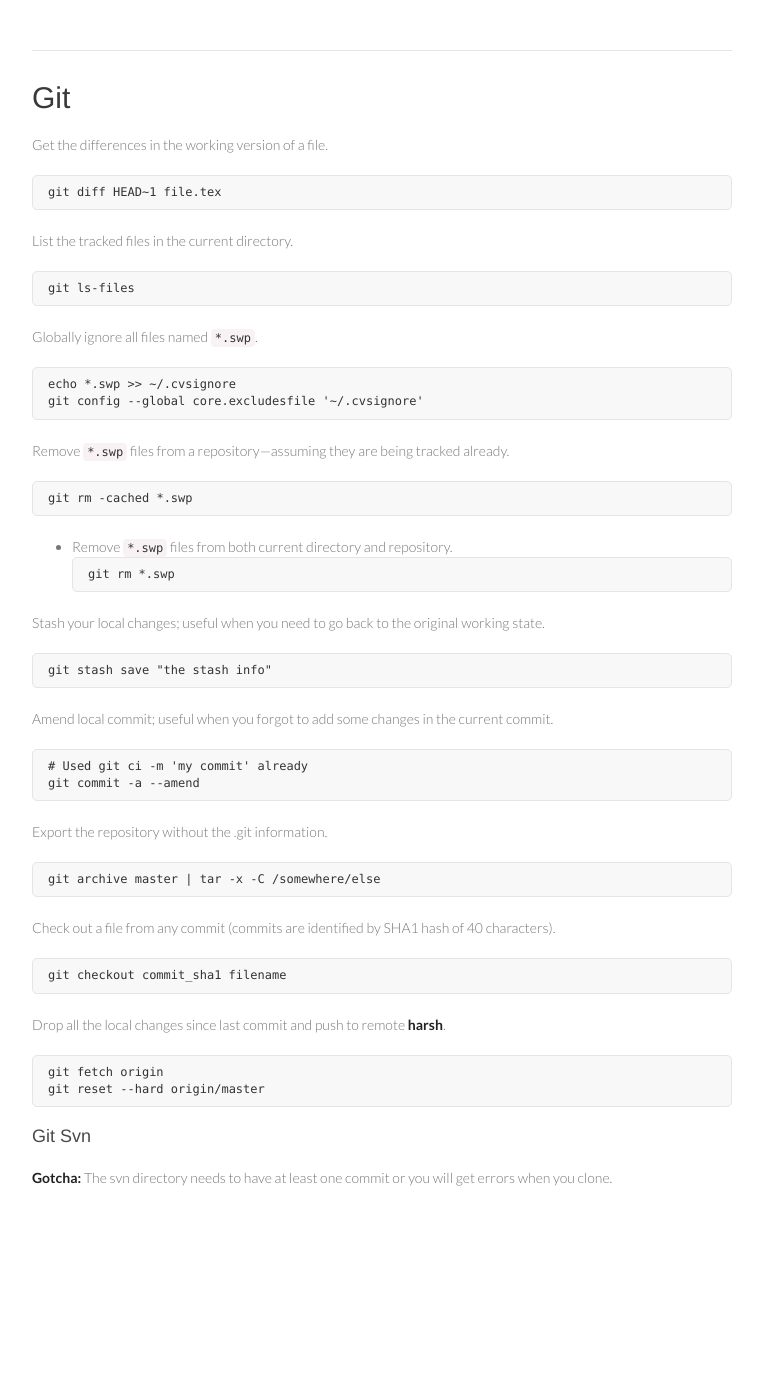
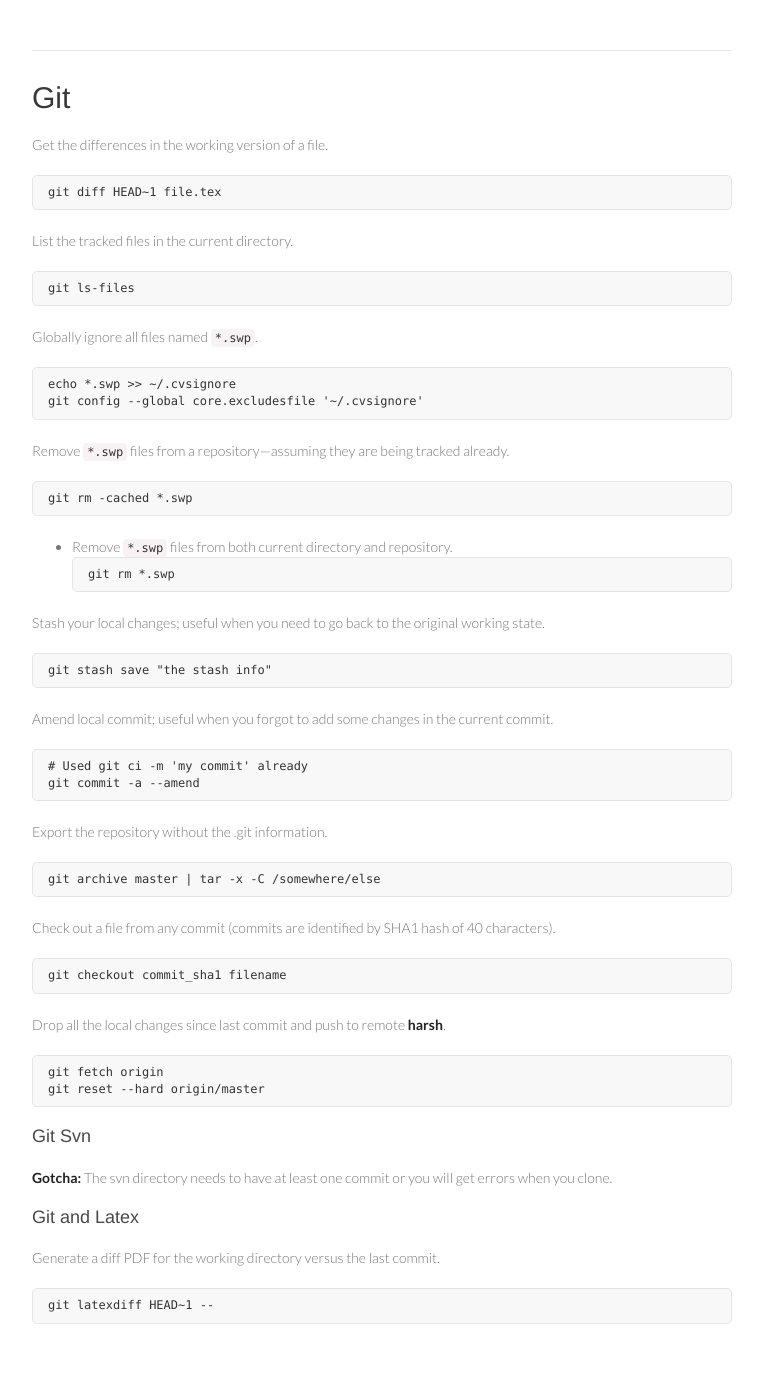
Before and after one commit to rjwalls/tips, a Jekyll site: the page built from _posts/1900-01-01-Git.md, in a window 1280 px wide. Shown: the whole page, without its empty margins (258-1021 px from the left). Built offline with Jekyll 4.4.1, drawn with Linux system fonts in a browser that asks for light colours; Markdown is read by kramdown in place of the engine named in the settings; before the commit the page ends 1258 px from its top, so only the background shows below that.

Commit message:
Update 1900-01-01-Git.md

````diff
--- a/_posts/1900-01-01-Git.md
+++ b/_posts/1900-01-01-Git.md
@@ -63,3 +63,10 @@ git reset --hard origin/master
 
 **Gotcha:** The svn directory needs to have at least one commit or you will get errors when
 you clone.
+
+#### Git and Latex
+
+Generate a diff PDF for the working directory versus the last commit.
+```bash
+git latexdiff HEAD~1 --
+```
````
